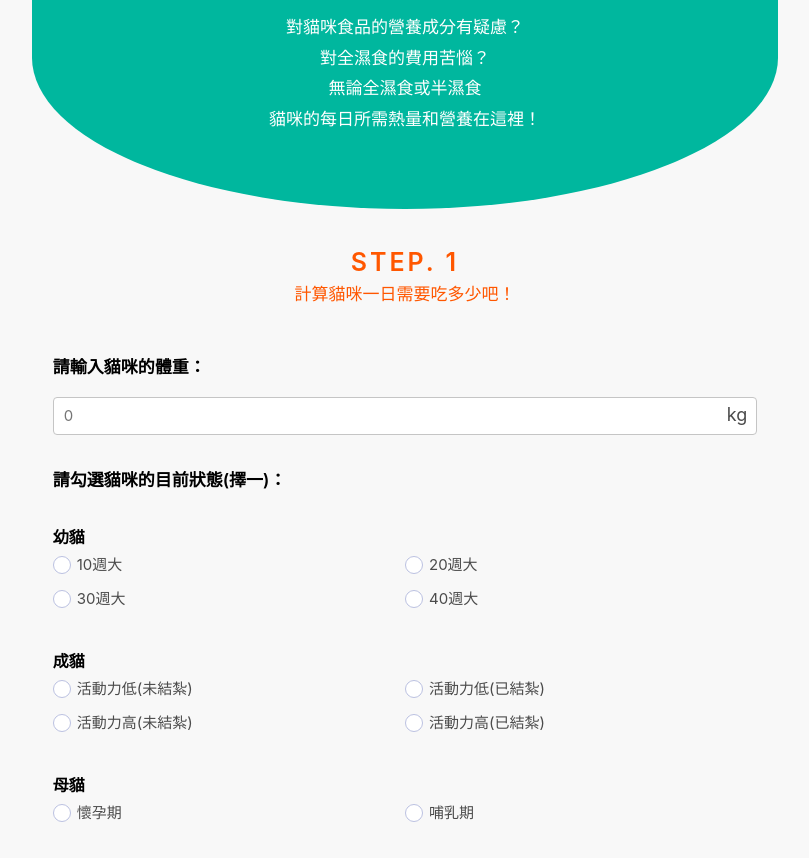
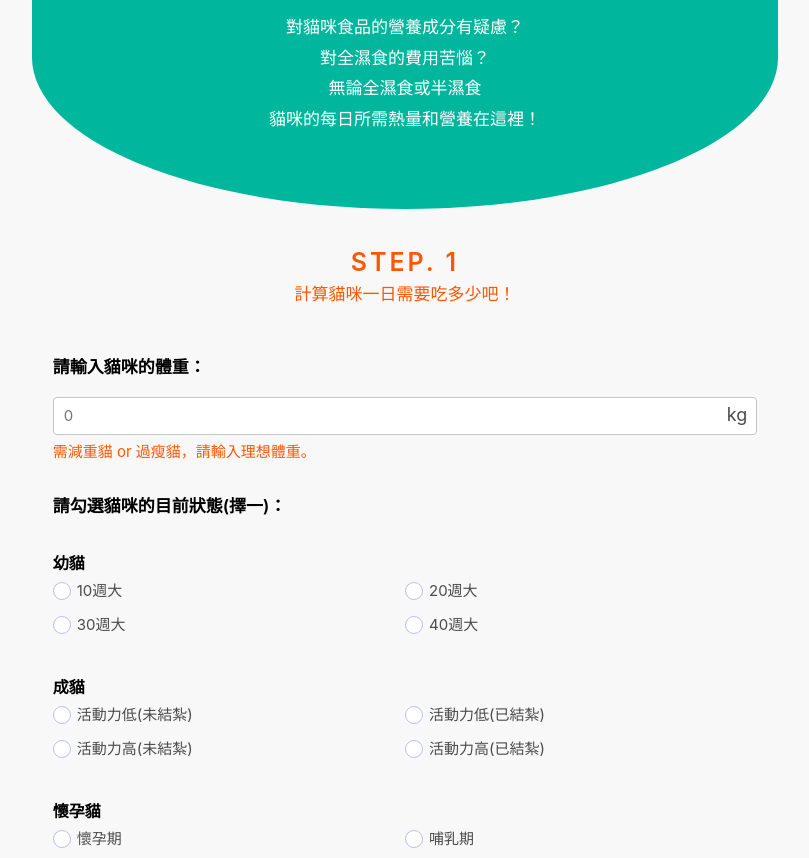
Before and after one commit to abby-tsai/cat-wet-half-tool, a plain HTML site: page index.html in a window 1280 px wide. Shown: the part 94-952 px from the top of the page, without its empty margins (235-1044 px from the left). Drawn offline with nearby package versions, Linux system fonts and the light colour scheme; a web font is replaced by a local one.

Commit message:
改文字

```diff
--- a/index.html
+++ b/index.html
@@ -44,8 +44,8 @@
               <div class="input-box mb-1">
                 <input type="text" placeholder="0" v-model="cat_Info.weight">
                 <span class="text-unit">kg</span>
-                <!-- <span class="font-size-15 d-block" style="font-weight: 400; margin-top: 5px; color: #ff5700;">需減重貓 or
-                    過瘦貓，請輸入理想體重。</span> -->
+                <span class="font-size-15 d-block" style="font-weight: 400; margin-top: 5px; color: #ff5700;">需減重貓 or
+                    過瘦貓，請輸入理想體重。</span>
               </div>
             </div>
           </div>
@@ -74,7 +74,7 @@
 
           <div class="row mb-1">
             <div class="Block--12">
-              <p class="mb-0" style="font-weight: 600;">母貓</p>
+              <p class="mb-0" style="font-weight: 600;">懷孕貓</p>
               <div class="radio-box" v-for="(mother, key) in cat_mother_Status" :key="'mother' + key">
                 <input type="radio" :id="'mother' + key" name="cat_Status" :value="mother" v-model="cat_Info.status">
                 <label :for="'mother' + key">{{ mother }}</label>
```
